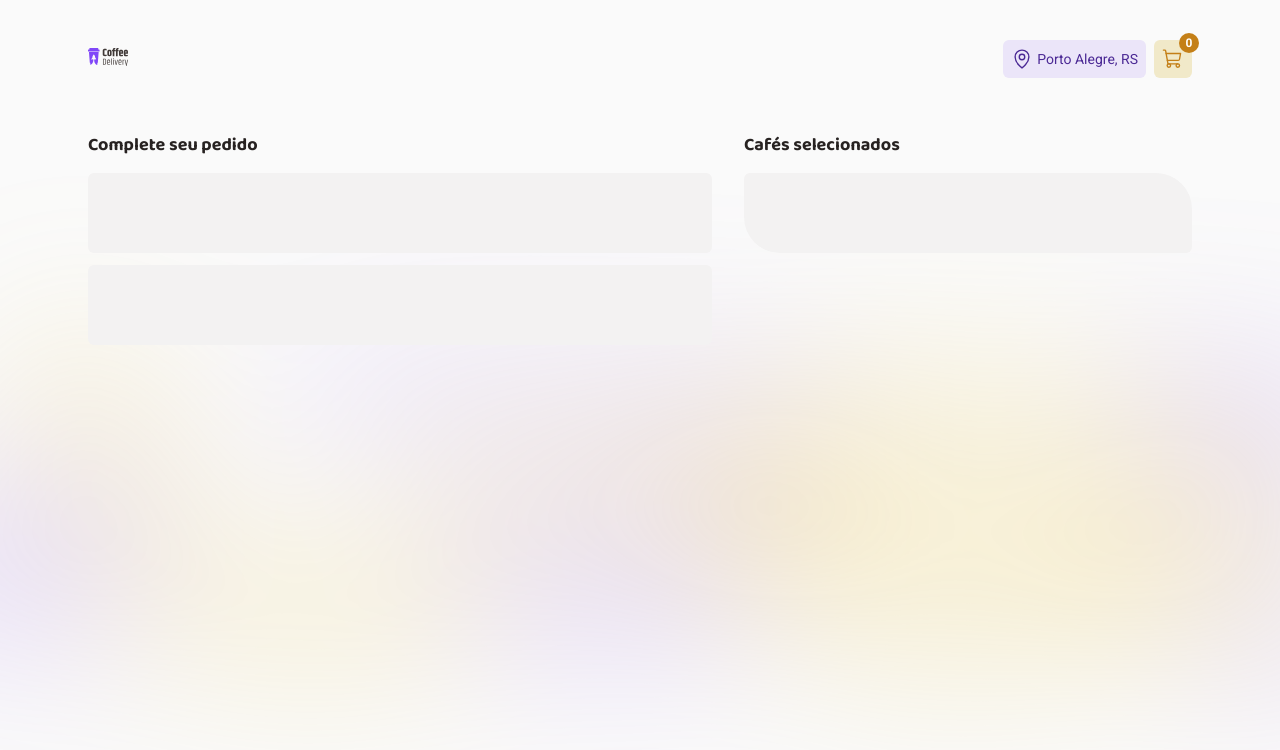
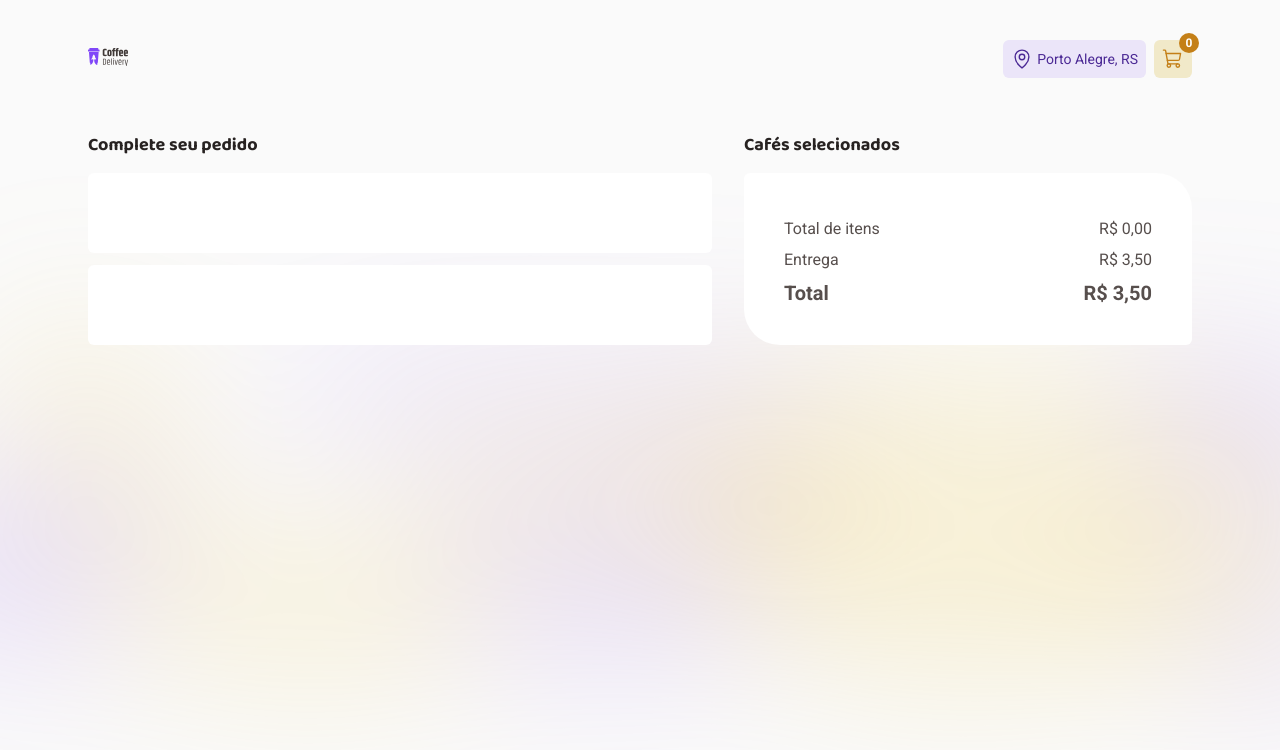
Before and after one commit to renandf/rocketseat-challenge-2-coffee-delivery, a React (Vite) app: page /checkout in a window 1280 px wide. Shown: the top 750 px of the page. Built offline with nearby package versions, Linux system fonts and the light colour scheme.

Commit message:
feat: Style cart at Checkout; Add remove action to cart items

```diff
--- a/src/Contexts/CartContext.tsx
+++ b/src/Contexts/CartContext.tsx
@@ -12,18 +12,14 @@ import {
 } from '../reducers/cart/actions'
 import { cartReducer, Coffee } from '../reducers/cart/reducer'
 
-// interface AddCoffeeData {
-//   coffee: Coffee
-// }
-
 interface CartContextType {
   coffees: Coffee[]
   totalItems: number
   totalPrice: number
-  addCoffee: (data: Coffee) => void
+  addCoffee: (obj: Coffee) => void
   increaseCoffee: () => void
   decreaseCoffee: () => void
-  removeCoffee: () => void
+  removeCoffee: (id: string) => void
 }
 
 export const CartContext = createContext({} as CartContextType)
@@ -95,22 +91,27 @@ export function CartContextProvider({
   // -----------------------------
   // Increase coffee in cart
   // -----------------------------
-  function increaseCoffee() {
+  function increaseCoffee(id: string) {
     dispatch(increaseCoffeeAction())
   }
 
   // -----------------------------
   // Decrease coffee in cart
   // -----------------------------
-  function decreaseCoffee() {
+  function decreaseCoffee(id: string) {
+    const coffeesInCart = []
     dispatch(decreaseCoffeeAction())
   }
 
   // -----------------------------
   // Remove coffee from cart
   // -----------------------------
-  function removeCoffee() {
-    dispatch(removeCoffeeAction())
+  function removeCoffee(coffeeId: string) {
+    function removeFromArray(arr: Coffee[], id: string) {
+      return arr.filter(obj => obj.id !== id)
+    }
+    const coffeesInCart = removeFromArray(cartState.coffees, coffeeId)
+    dispatch(removeCoffeeAction(coffeesInCart))
   }
 
   return (
--- a/src/components/CoffeeCard/index.tsx
+++ b/src/components/CoffeeCard/index.tsx
@@ -44,6 +44,9 @@ export function CoffeeCard({
     e.preventDefault()
     const coffeeToAdd = {
       id,
+      image,
+      imageAlt,
+      title,
       price,
       quantity: coffeeCount
     }
--- /dev/null
+++ b/src/components/CoffeeCardCart/index.tsx
@@ -0,0 +1,56 @@
+import { Trash } from 'phosphor-react'
+import { useContext } from 'react'
+import { CartContext } from '../../Contexts/CartContext'
+import { styledPrice } from '../../utils'
+import { CounterInput } from '../CounterInput'
+import { ActionsContainer, CoffeeCardCartContainer, MainContent, RemoveButtonContainer, TitleAndPrice } from './styles'
+
+interface CardProps {
+  id: string;
+  image: string;
+  imageAlt: string;
+  title: string;
+  price: number;
+  quantity: number;
+}
+
+export function CoffeeCardCart({
+  id,
+  image,
+  imageAlt,
+  title,
+  price,
+  quantity,
+}: CardProps) {
+
+  const { removeCoffee } = useContext(CartContext)
+
+  function removeCoffeeFromCart(id: string) {
+    console.log(id)
+
+    removeCoffee(id)
+  }
+  return (
+    <CoffeeCardCartContainer id={id}>
+      <img src={image} alt={imageAlt} />
+      <MainContent>
+        <TitleAndPrice>
+          <p>{title}</p>
+          <span>{styledPrice(price)}</span>
+        </TitleAndPrice>
+        <ActionsContainer>
+          <CounterInput
+            count={quantity}
+            // updateCoffeeInCart={updateCoffeeInCart}
+          />
+          <RemoveButtonContainer
+            onClick={() => removeCoffeeFromCart(id)}
+          >
+            <Trash size={16} />
+            Remove
+          </RemoveButtonContainer>
+        </ActionsContainer>
+      </MainContent>
+    </CoffeeCardCartContainer>
+  )
+}
--- /dev/null
+++ b/src/components/CoffeeCardCart/styles.ts
@@ -0,0 +1,68 @@
+import styled from 'styled-components'
+
+export const CoffeeCardCartContainer = styled.div`
+  display: flex;
+  gap: 1.25rem;
+  padding: 1.5rem 0;
+  border-block-end: 1px solid ${props => props.theme['base-button']};
+
+  &:first-of-type {
+    padding-block-start: 0;
+  }
+
+  img {
+    width: 100%;
+    max-width: 4rem;
+    max-height: 4rem;
+  }
+`
+
+export const MainContent = styled.div`
+  flex-grow: 1;
+`
+
+export const TitleAndPrice = styled.div`
+  display: flex;
+  gap: .5rem;
+  margin-block-end: .5rem;
+
+  p {
+    flex-grow: 1;
+  }
+
+  span {
+    font-weight: 700;
+  }
+`
+
+export const ActionsContainer = styled.div`
+  display: flex;
+  gap: .5rem;
+`
+
+export const RemoveButtonContainer = styled.button`
+  display: flex;
+  align-items: center;
+  gap: .25rem;
+  background-color: ${props => props.theme['base-button']};
+  color: ${props => props.theme['base-subtitle']};
+  border-radius: ${props => props.theme['border-radius-md']};
+  padding: 0 .5rem;
+  border: 0;
+  font-size: .75rem;
+  text-transform: uppercase;
+  cursor: pointer;
+  transition: background-color .2s, color .2s;
+
+  svg {
+    color: ${props => props.theme['purple']};
+  }
+
+  &:hover {
+    background-color: ${props => props.theme['base-hover']};
+
+    svg {
+      color: ${props => props.theme['purple-dark']};
+    }
+  }
+`
--- a/src/components/CounterInput/index.tsx
+++ b/src/components/CounterInput/index.tsx
@@ -5,6 +5,7 @@ import { ButtonContainer, CounterContainer, InputContainer } from './styles';
 interface CounterInputProps {
   count: number;
   updateCoffeeCount?: (counter: number) => void;
+  updateCoffeeInCart?: (counter: number) => void;
 }
 
 export function CounterInput({ count = 1, updateCoffeeCount }: CounterInputProps) {
--- a/src/pages/Checkout/index.tsx
+++ b/src/pages/Checkout/index.tsx
@@ -1,9 +1,14 @@
-import { useContext } from "react"
-import { CartContext } from "../../Contexts/CartContext"
-import { AddressContainer, AsideContainer, CartContainer, MainContainer, PaymentContainer, WrappingContainer } from "./styles"
+import { useContext } from 'react'
+import { CoffeeCardCart } from '../../components/CoffeeCardCart'
+import { CartContext } from '../../Contexts/CartContext'
+import { styledPrice } from '../../utils'
+import { AddressContainer, AsideContainer, CartContainer, CartPriceItem, CartPriceTotal, MainContainer, PaymentContainer, WrappingContainer } from "./styles"
 
 export function Checkout() {
-  const { coffees } = useContext(CartContext)
+  const { coffees, totalPrice } = useContext(CartContext)
+  const delivery = 350
+  const totalWithDelivery = totalPrice + delivery
+
 
   return (
     <>
@@ -20,9 +25,30 @@ export function Checkout() {
           <CartContainer>
             {coffees.map(coffee => {
               return (
-                <div>{coffee.id} x{coffee.quantity}</div>
+                <CoffeeCardCart
+                  key={coffee.id}
+                  id={coffee.id}
+                  image={coffee.image}
+                  imageAlt={coffee.imageAlt}
+                  title={coffee.title}
+                  price={coffee.price}
+                  quantity={coffee.quantity}
+                />
               )
             })}
+
+            <CartPriceItem>
+              <p>Total de itens</p>
+              <span>{styledPrice(totalPrice)}</span>
+            </CartPriceItem>
+            <CartPriceItem>
+              <p>Entrega</p>
+              <span>{styledPrice(delivery)}</span>
+            </CartPriceItem>
+            <CartPriceTotal>
+              <p>Total</p>
+              <span>{styledPrice(totalWithDelivery)}</span>
+            </CartPriceTotal>
           </CartContainer>
         </AsideContainer>
       </WrappingContainer>
--- a/src/pages/Checkout/styles.ts
+++ b/src/pages/Checkout/styles.ts
@@ -21,7 +21,7 @@ export const AsideContainer = styled.aside`
 
 const Base = styled.div`
   padding: 2.5rem;
-  background-color: ${props => props.theme['base-card']};
+  background-color: ${props => props.theme.white};
   border-radius: ${props => props.theme['border-radius-md']};
 `
 
@@ -32,10 +32,28 @@ export const AddressContainer = styled(Base)`
 export const PaymentContainer = styled(Base)``
 
 export const CartContainer = styled(Base)`
-
   border-radius:
     ${props => props.theme['border-radius-md']}
     ${props => props.theme['border-radius-lg']}
     ${props => props.theme['border-radius-md']}
     ${props => props.theme['border-radius-lg']};
 `
+
+const CartPriceBase = styled.div`
+  display: flex;
+  gap: 1rem;
+  padding-block: .375rem;
+
+  :first-child {
+    flex-grow: 1;
+  }
+`
+
+export const CartPriceItem = styled(CartPriceBase)`
+`
+
+export const CartPriceTotal = styled(CartPriceBase)`
+  padding-block-end: 0;
+  font-size: 1.25rem;
+  font-weight: 700;
+`
--- a/src/reducers/cart/actions.ts
+++ b/src/reducers/cart/actions.ts
@@ -28,8 +28,11 @@ export function decreaseCoffeeAction() {
   }
 }
 
-export function removeCoffeeAction() {
+export function removeCoffeeAction(coffees: Coffee[]) {
   return {
-    type: ActionTypes.DECREASE_COFFEE
+    type: ActionTypes.REMOVE_COFFEE,
+    payload: {
+      coffees
+    }
   }
 }
--- a/src/reducers/cart/reducer.ts
+++ b/src/reducers/cart/reducer.ts
@@ -2,6 +2,9 @@ import { ActionTypes } from './actions';
 
 export interface Coffee {
   id: string
+  image: string;
+  imageAlt: string;
+  title: string;
   price: number
   quantity: number
 }
@@ -22,7 +25,7 @@ type CartActions = {
     coffees: Coffee[]
   }
 }
-// [...state.coffees, action.payload!.coffee]
+
 export function cartReducer(state: CartState, action: CartActions) {
   switch(action.type) {
     case ActionTypes.ADD_COFFEE:
@@ -44,7 +47,16 @@ export function cartReducer(state: CartState, action: CartActions) {
       return {}
 
     case ActionTypes.REMOVE_COFFEE:
-      return {}
+      return {
+        ...state,
+        coffees: [...action.payload!.coffees],
+        totalItems: action.payload!.coffees.reduce(
+          (acc, obj) => acc + obj.quantity, 0
+        ),
+        totalPrice: action.payload!.coffees.reduce(
+          (acc, obj) => acc + obj.price * obj.quantity, 0
+        ),
+      }
 
     default:
       return state
--- /dev/null
+++ b/src/utils/index.tsx
@@ -0,0 +1,3 @@
+export function styledPrice(price: number) {
+  return (price / 100).toLocaleString('pt-BR', {style: "currency", currency: "BRL"})
+}
```
